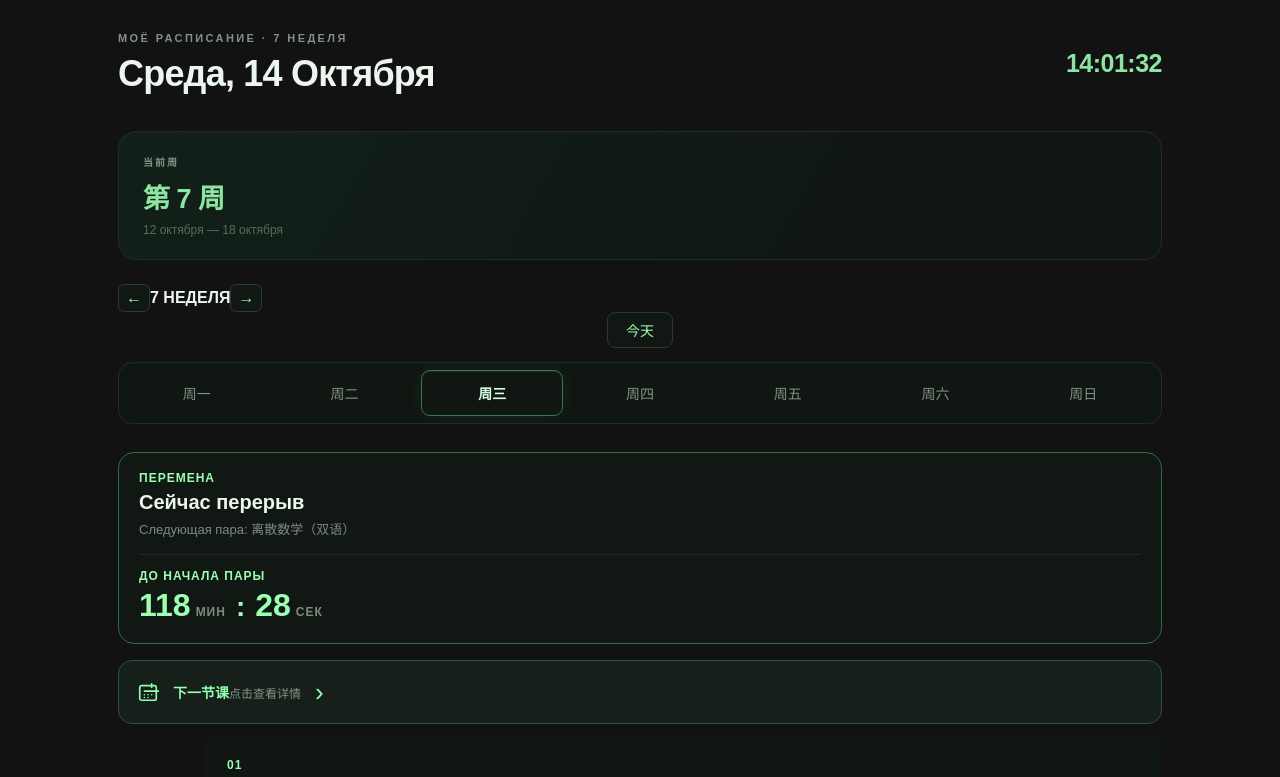
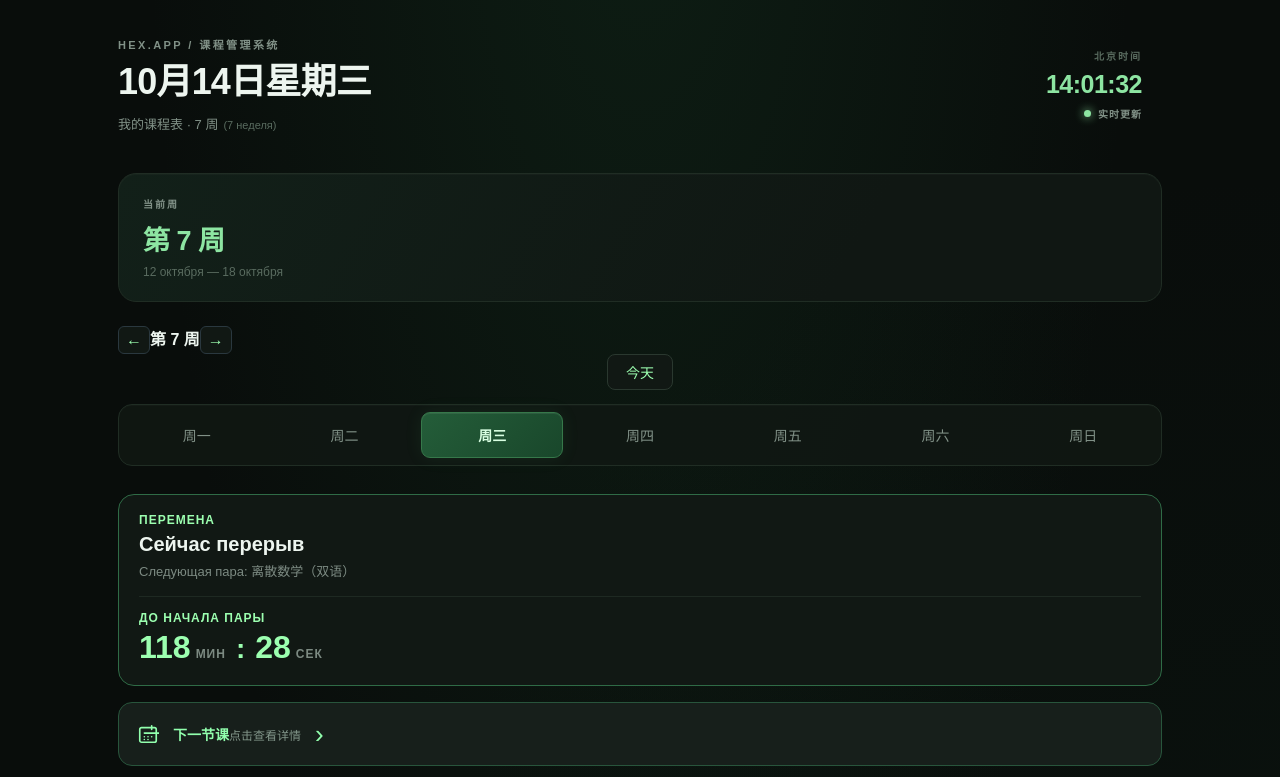
Before and after one commit to HEX0x9F/HEX.app, a React (Vite) app: page / in a window 1280 px wide. Shown: the top 777 px of the page. Built offline with nearby package versions, Linux system fonts and the light colour scheme.

Commit message:
feat: update Chinese interface

```diff
--- a/src/App.css
+++ b/src/App.css
@@ -32,7 +32,7 @@ body {
   font-family: Arial, sans-serif;
     background:
     radial-gradient(
-      ellipes at 50% -15%,
+      ellipse at 50% -15%,
       rgba(30, 90,52,0.22),
       transparent 55%
     ),
@@ -87,6 +87,60 @@ button {
   text-transform: capitalize;
 }
 
+.header-main {
+  min-width: 0;
+}
+
+.header-description {
+  margin: 10px 0 0;
+  color: var(--text-secondary);
+  font-size: 13px;
+}
+
+.header-translation {
+  margin-left: 5px;
+  color: var(--text-muted);
+  font-size: 11px;
+}
+
+.header-clock {
+  flex-shrink: 0;
+  min-width: 150px;
+  padding: 16px 20px;
+  background: var(--radius-card);
+  border: 1px solid var(--radius-card);
+  text-align: right;
+}
+
+.header-clock-label {
+  display: block;
+  margin-bottom: 7px;
+  color: var(--text-muted);
+  font-size: 10px;
+  font-weight: 700;
+  letter-spacing: 2px;
+}
+
+.header-clock-status {
+  display: flex;
+  justify-content: flex-end;
+  align-items: center;
+  gap: 7px;
+  margin-top: 7px;
+  color: var(--text-secondary);
+  font-size: 10px;
+  font-weight: 700;
+  letter-spacing: 1px;
+}
+
+.status-indicator {
+  width: 7px;
+  height: 7px;
+  background: var(--accent);
+  border-radius: 50%;
+  box-shadow: 0 0 10px var(--accent);
+}
+
 .current-time {
   color: var(--accent);
   font-size: 25px;
@@ -131,7 +185,7 @@ button {
 
 .days button.active {
   color: #d9ffe2;
-  background: liner-gradient(
+  background: linear-gradient(
   135deg,
   #245d39,
   #19472b
@@ -174,7 +228,7 @@ button {
   flex: 1;
   padding: 22px 24px;
   background: var(--bg-surface);
-  border: 1px solid var(--bordor-subtle);
+  border: 1px solid var(--border-subtle);
   border-radius: var(--radius-card);
   cursor: pointer;
   user-select: none;
--- a/src/App.jsx
+++ b/src/App.jsx
@@ -268,30 +268,40 @@ function App() {
     <div className="app">
 
       <header className="header">
-
-        <div>
+        <div className="header-main">
           <p className="subtitle">
-            МОЁ РАСПИСАНИЕ · {selectedWeek} НЕДЕЛЯ
+            HEX.APP <span> / </span> 课程管理系统
           </p>
 
           <h1>
             {getSelectedWeekDate(
               selectedDay,
               selectedWeekStart
-            ).toLocaleDateString(
-              'ru-RU',
-              {
+            ).toLocaleDateString('zh-CH', {
               weekday: 'long',
+              month: 'long',
               day: 'numeric',
-                month: 'long',
-              }
-            )}
+            })}
           </h1>
+
+          <p className="header-description">
+            我的课程表
+            <span> · </span>
+            {selectedWeek} 周
+            <span className="header-translation">
+              ({selectedWeek} неделя)
+            </span>
+          </p>
         </div>
+
+        <div className="header-clock">
+          <span className="header-clock-label">
+            北京时间
+          </span>
 
           <div className="current-time">
             {currentTime.toLocaleTimeString(
-            'ru-RU',
+              'zh-CH',
               {
                 hour: '2-digit',
                 minute: '2-digit',
@@ -300,7 +310,13 @@ function App() {
             )}
           </div>
 
+          <span className="header-clock-status">
+            <span className="status-indicator"></span>
+            实时更新
+          </span>
+        </div>
       </header>
+
 
       <div className="week-info">
 
@@ -335,9 +351,11 @@ function App() {
 
       <div className="week-switcher">
         <button
+          aria-label="上一周"
+          title="上一周"
           onClick={() => {
             setSelectedWeek((week) =>
-			    Math.max(1, week -1)
+              Math.max(1, week - 1)
             )
             setSelectedDay('monday')
             setExpandedLesson(null)
@@ -347,10 +365,12 @@ function App() {
         </button>
 
         <strong>
-		  {selectedWeek} НЕДЕЛЯ
+          第 {selectedWeek} 周
         </strong>
 
         <button
+          aria-label="下一周"
+          title="下一周"
           onClick={() => {
             setSelectedWeek((week) =>
               Math.min(17, week + 1)
@@ -569,7 +589,7 @@ function App() {
         <div className="current-status">
 
           <span>
-            Сейчас
+            正在上课
           </span>
 
           <h2>
@@ -590,23 +610,16 @@ function App() {
             <div className="countdown">
 
               <span className="countdown-title">
-                ДО КОНЦА УРОКА
+                距离下课
               </span>
 
               <div className="countdown-time">
 
                 <div className="countdown-unit">
-
                   <strong>
-                    {Math.floor(
-                      secondsLeft / 60
-                    )}
+                    {Math.floor(secondsLeft / 60)}
                   </strong>
-
-                  <span>
-                    мин
-                  </span>
-
+                  <span>分</span>
                 </div>
 
                 <div className="countdown-separator">
@@ -614,24 +627,12 @@ function App() {
                 </div>
 
                 <div className="countdown-unit">
-
                   <strong>
-                    {String(
-                      secondsLeft % 60
-                    ).padStart(
-                      2,
-                      '0'
-                    )}
+                    {String(secondsLeft % 60).padStart(2, '0')}
                   </strong>
-
-                  <span>
-                    сек
-                  </span>
-
+                  <span>秒</span>
                 </div>
-
                 </div>
-
               </div>
             )}
 
```
Lines whose indentation alone changed are shown as unchanged.
